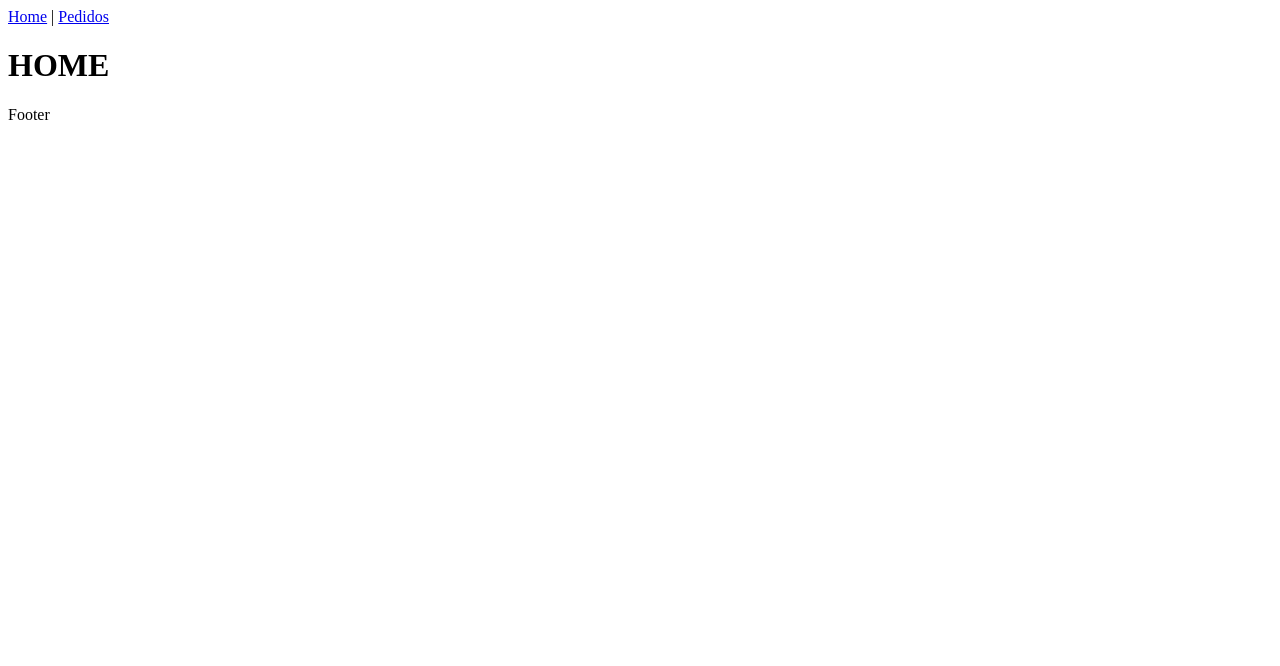
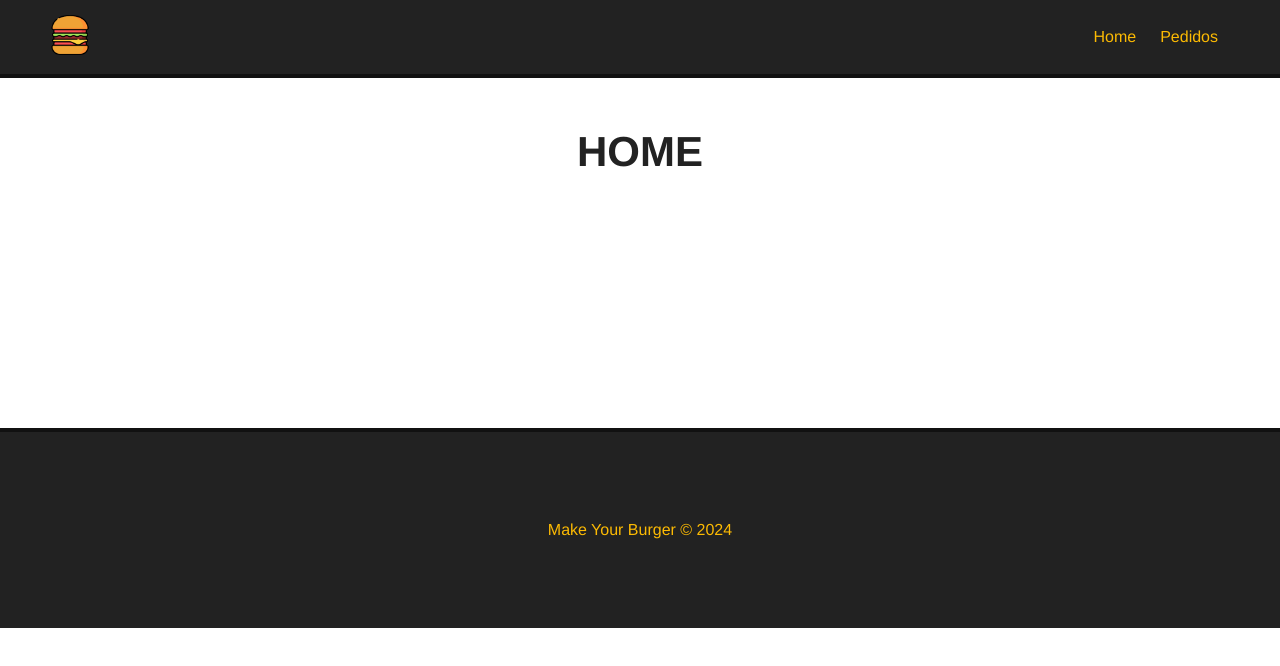
Before and after one commit to JoaoGomesDev32/make_your_burger, a Vue app: page / in a window 1280 px wide. Shown: the top 666 px of the page. Built offline with nearby package versions, Linux system fonts and the light colour scheme.

Commit message:
Nav/Footer
Finalizando o cabeçalho e o footer

```diff
--- a/src/App.vue
+++ b/src/App.vue
@@ -1,5 +1,5 @@
 <template>
-  <Navbar />
+  <Navbar :logo="logo_src" :alt="app_name" />
   <router-view/>
   <Footer />
 </template>
@@ -14,10 +14,33 @@
     components: {
       Navbar,
       Footer
+    },
+    data() {
+      return {
+        logo_src: "/img/logo.png",
+        app_name: "Make Your Burger"
+
+      }
     }
   }
 </script>
 
 <style>
+  * {
+    font-family: Helvetica;
+    padding: 0;
+    margin: 0;
+    box-sizing: border-box;
+  }
 
+  .main-container {
+    margin: 50px;
+    min-height: 250px;
+  }
+  h1 {
+   text-align: center;
+   font-size: 42px;
+   margin-bottom: 30px;
+   color: #222;
+  }
 </style>
--- a/src/components/Footer.vue
+++ b/src/components/Footer.vue
@@ -1,6 +1,6 @@
 <template>
-    <div>
-        <p>Footer</p>
+    <div id="footer">
+        <p>Make Your Burger &copy; 2024</p>
     </div>
 </template>
 
@@ -10,6 +10,15 @@
     }
 </script>
 
-<style>
-
+<style scoped>
+    #footer {
+        height: 200px;
+        background-color: #222;
+        border-top: 4px solid #111;
+        color: #fcba03;
+        display: flex;
+        align-items: center;
+        justify-content: center;
+        width: 100%;
+    }
 </style>
--- a/src/components/Navbar.vue
+++ b/src/components/Navbar.vue
@@ -1,19 +1,48 @@
 <template>
-    <div class="nav">
-        <router-link to="/">
-            <img src="" id="logo">
+    <div id="nav">
+        <router-link to="/" id="logo-url">
+            <img :src="logo" :alt="alt" id="logo">
         </router-link>
-        <router-link to="/">Home</router-link> |
+        <router-link to="/">Home</router-link>
         <router-link to="/pedidos">Pedidos</router-link>
     </div>
 </template>
 
 <script>
     export default {
-        name: 'Navbar'
+        name: 'Navbar',
+        props: ['logo', 'alt']
     }
 </script>
 
-<style>
+<style scoped>
+    #nav {
+        background-color: #222;
+        border-bottom: 4px solid #111;
+        padding: 15px 50px;
+        display: flex;
+        justify-content: flex-end;
+        align-items: center;
+    }
 
+    #nav #logo-url{
+        margin: auto;
+        margin-left: 0;
+    }
+
+    #logo {
+        width: 40px;
+        height: 40px;
+    }
+
+    #nav a {
+        color: #fcba03;
+        text-decoration: none;
+        margin: 12px;
+        transition: .5s;
+    }
+
+    #nav a:hover {
+        color: #fff;
+    }
 </style>
--- a/src/views/HomeView.vue
+++ b/src/views/HomeView.vue
@@ -1,5 +1,5 @@
 <template>
-  <div class="home">
+  <div class="main-container">
     <h1>HOME</h1>
   </div>
 </template>
--- a/src/views/Pedidos.vue
+++ b/src/views/Pedidos.vue
@@ -1,5 +1,5 @@
 <template>
-  <div>
+  <div class="main-container">
     <h1>PEDIDOS</h1>
   </div>
 </template>
```
